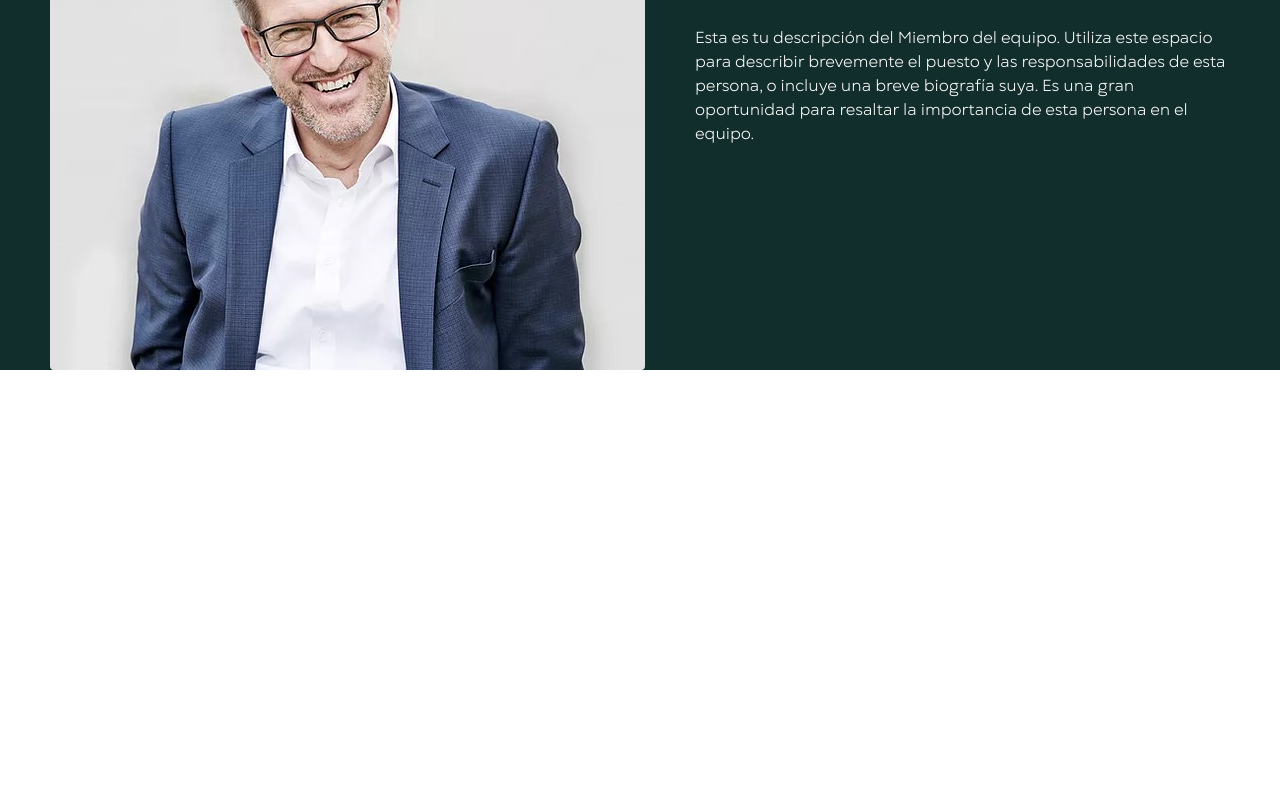
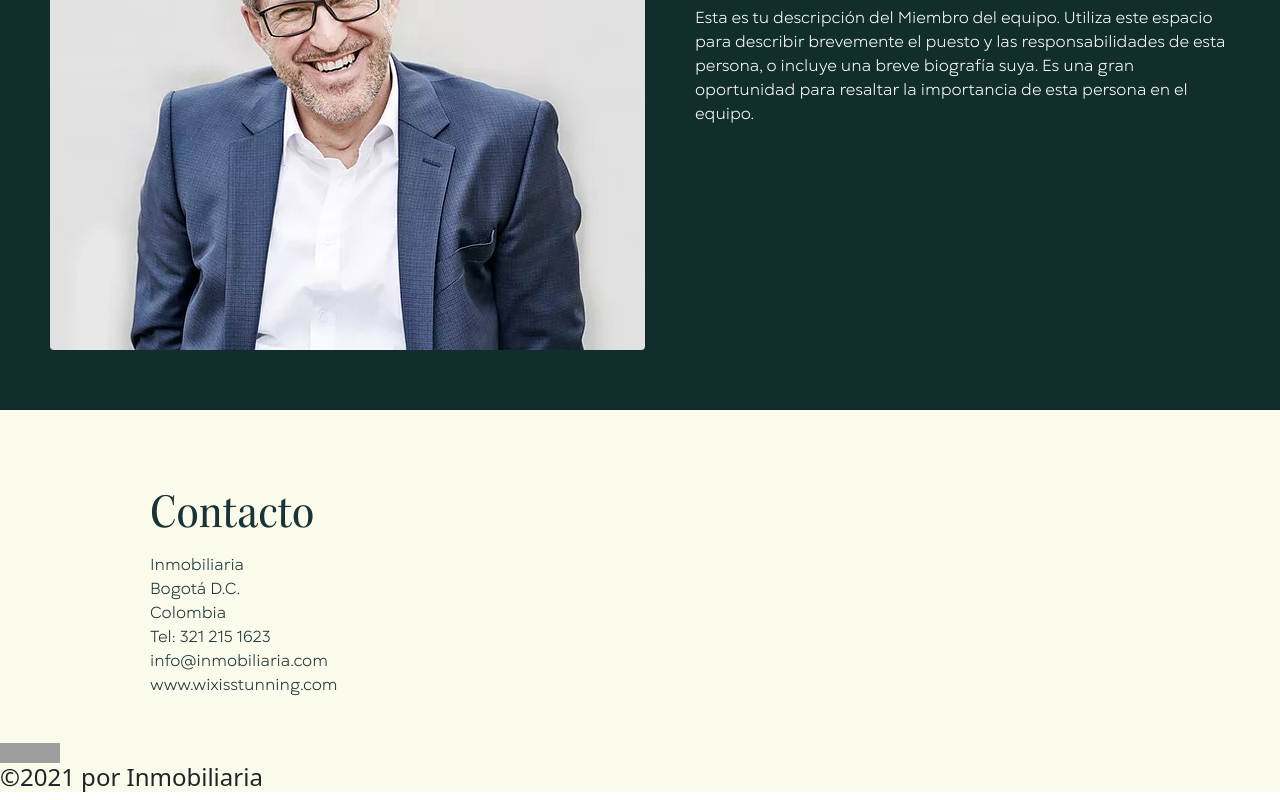
Before and after one commit to angelicamaru/inmobiliaria, a React (Create React App) app: page /info in a window 1280 px wide. Shown: the part 1107-1907 px from the top of the page. Before the commit the page ends 1477 px from the top, so only its background shows below. Built offline with nearby package versions, Linux system fonts and the light colour scheme; grey boxes are pictures that could not be loaded.

Commit message:
Terminar contacto

```diff
--- /dev/null
+++ b/src/Components/Contacto.js
@@ -0,0 +1,21 @@
+import classes from './Contacto.module.css'
+
+const Contacto = () => {
+    return(
+        <div className={classes.contenido}>
+            <div className={classes.titulo}>
+                <label>Contacto</label>
+            </div>
+            <div className={classes.texto}>
+                <label>Inmobiliaria</label><br></br>
+                <label>Bogotá D.C.</label><br></br>
+                <label>Colombia</label><br></br>
+                <label>Tel: 321 215 1623</label><br></br>
+                <label>info@inmobiliaria.com</label><br></br>
+                <label>www.wixisstunning.com</label>
+            </div>
+        </div>
+    );
+};
+
+export default Contacto;
--- /dev/null
+++ b/src/Components/Contacto.module.css
@@ -0,0 +1,23 @@
+.contenido{
+    padding-top: 70px;
+    padding-left: 150px;
+    padding-bottom: 40px;
+}
+.titulo{
+    font-family: Kepler;
+    font-size: 50px;
+    color: #1a3336;
+}
+.texto{
+    font-family: GoghBook;
+    color: #1a3336;
+}
+
+@font-face {
+    font-family: Kepler;
+    src: url(./Fonts/Kepler\ Std\ Semicondensed\ Subhead.otf);
+}
+@font-face {
+    font-family: GoghBook;
+    src: url(/src/Components/Fonts/Gogh-Book.ttf);
+}
--- a/src/Components/InfoSection/InfoSection.js
+++ b/src/Components/InfoSection/InfoSection.js
@@ -3,6 +3,8 @@ import classes from "./InfoSection.module.css";
 import escaleras from '../Images/Escaleras.jpeg'
 import senior from '../Images/Senior.jpeg'
 import Image from 'react-bootstrap/Image'
+import Footer from "../Footer";
+import Contacto from "../Contacto"
 
 function InfoSection() {
   return (
@@ -42,8 +44,11 @@ function InfoSection() {
             </div>
           </div>
         </div>
-
       </div>
+      <div>
+        <Contacto />
+      </div>
+      <Footer />
     </div>
   );
 }
--- a/src/Components/InfoSection/InfoSection.module.css
+++ b/src/Components/InfoSection/InfoSection.module.css
@@ -37,13 +37,14 @@
     text-align: left;
 }
 .medio{
+    padding-bottom: 60px;
     text-align: center;
     justify-content: center;
     align-items: center;
     background-color: rgb(17, 46, 44);
 }
 .fundador{
-    padding-top: 110px;
+    padding-top: 90px;
     padding-bottom: 70px;
     font-family: Kepler;
     font-size: 50px;
```
